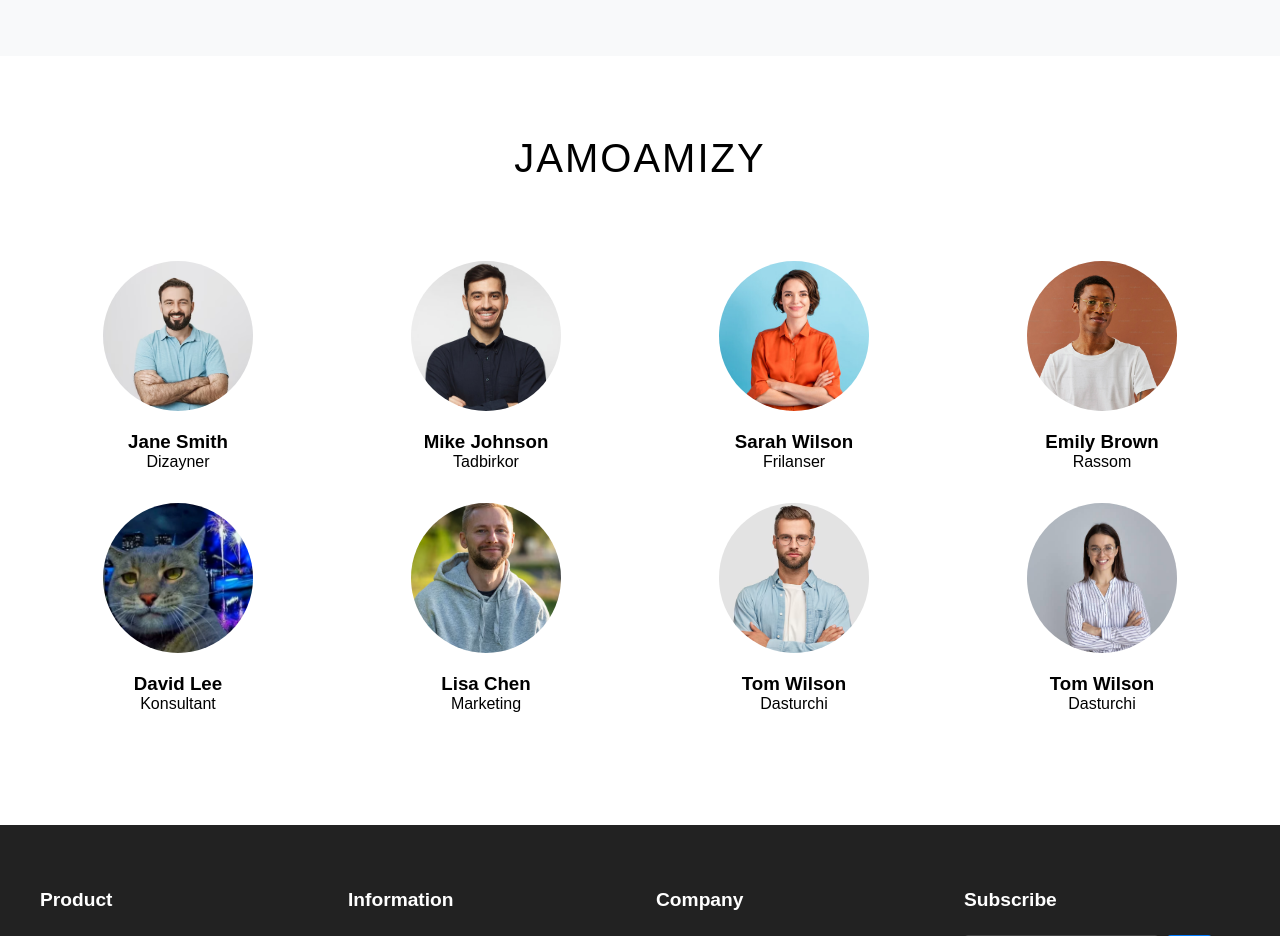
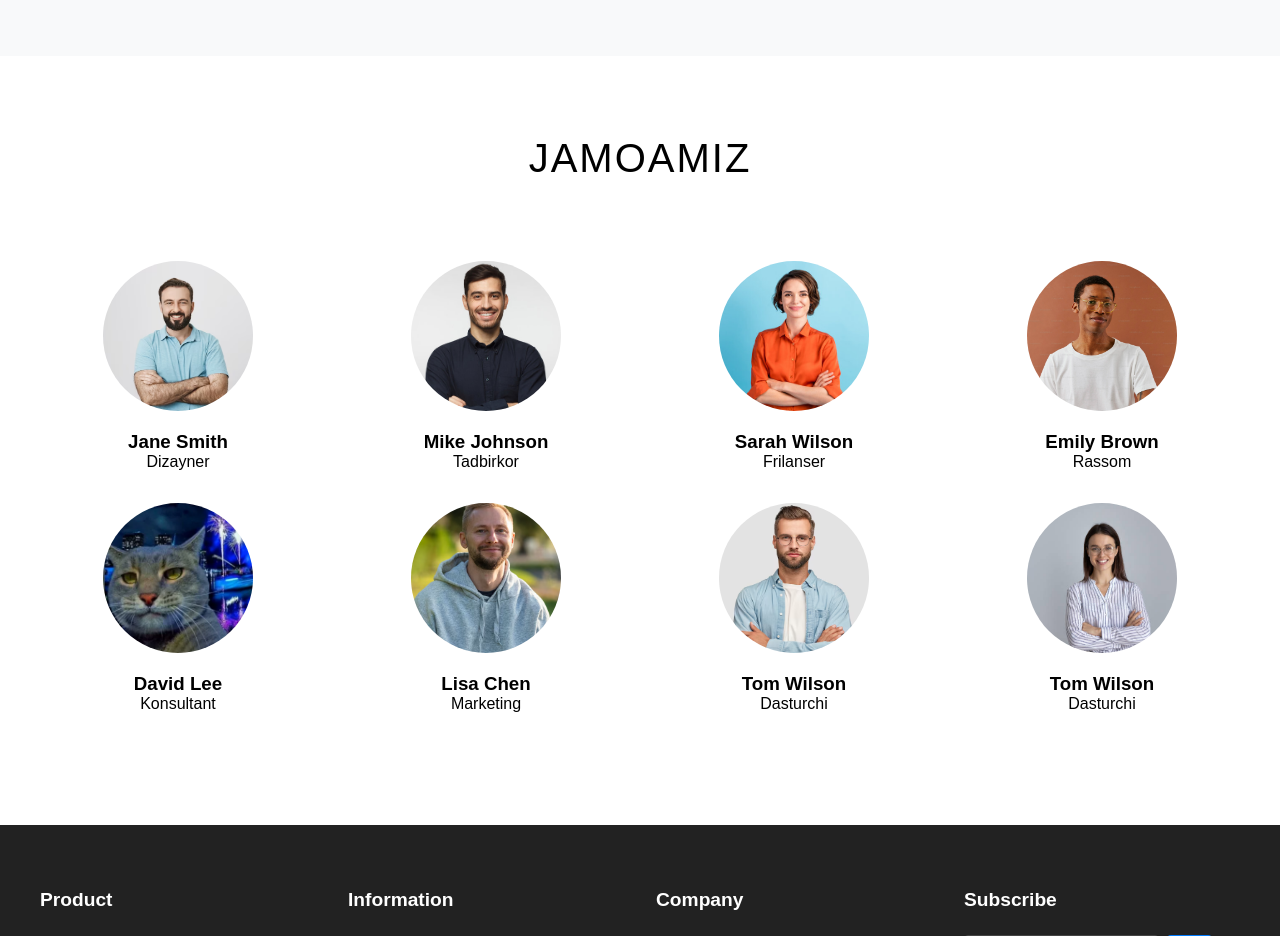
Before and after one commit to yevgenevic/lesson22, a plain HTML site: page index.html in a window 1280 px wide. Shown: the part 3480-4416 px from the top of the page. Drawn offline with Linux system fonts and the light colour scheme.

Commit message:
Update index.html

```diff
--- a/index.html
+++ b/index.html
@@ -162,7 +162,7 @@
     </section>
 
     <section class="reviews">
-      <h2 class="section-title">Jamoamizy</h2>
+      <h2 class="section-title">Jamoamiz</h2>
       <div class="community-grid">
         <div class="member-card">
           <img
```
